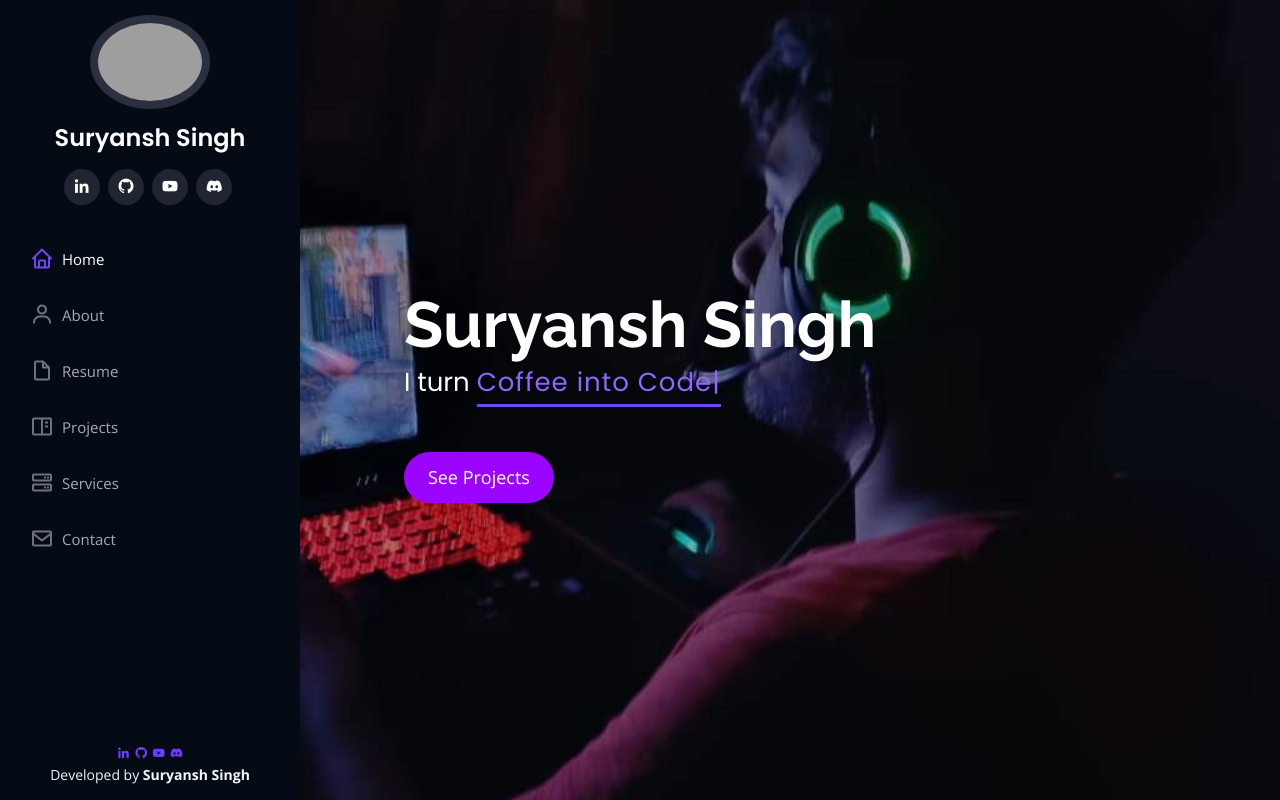
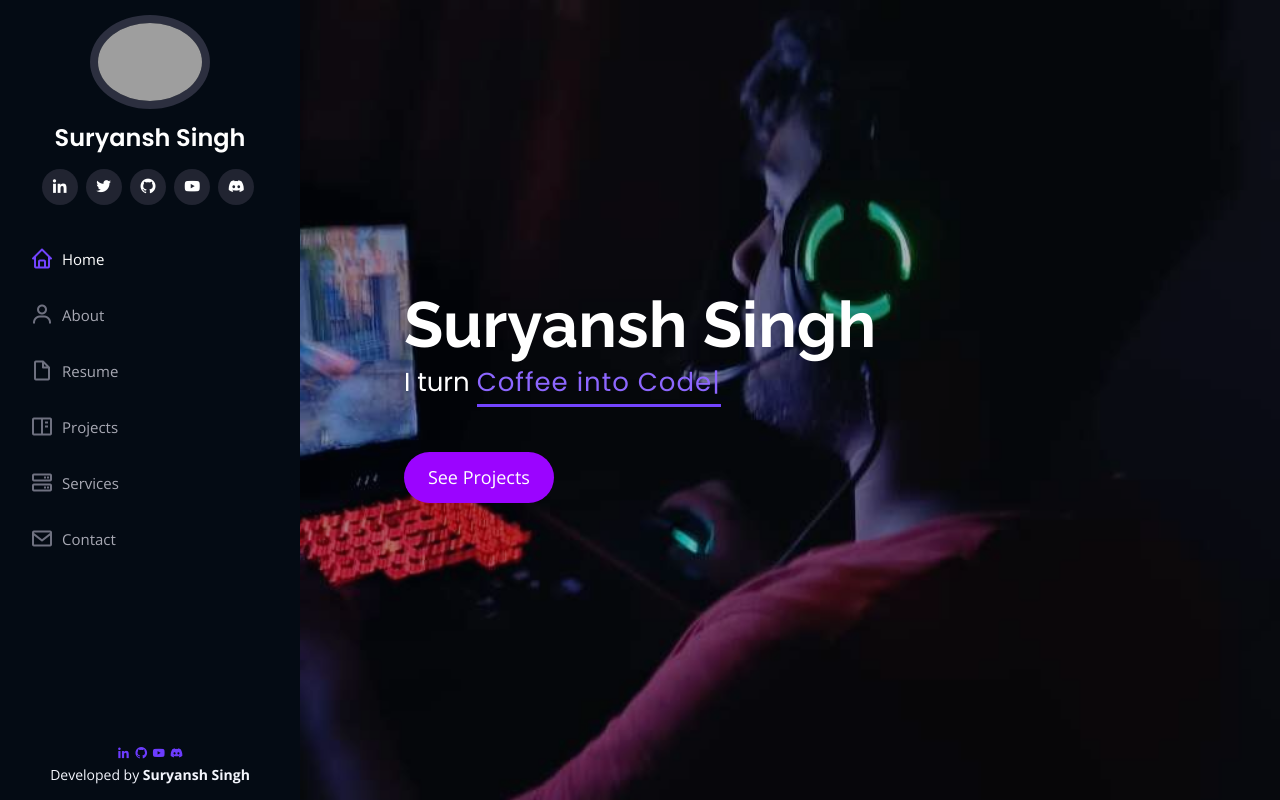
Before and after one commit to suryanshsingh2001/Suryansh-Portfolio, a plain HTML site: page index.html in a window 1280 px wide. Shown: the top 800 px of the page. Drawn offline with nearby package versions, Linux system fonts and the light colour scheme; grey boxes are pictures that could not be loaded.

Commit message:
Added X Link

```diff
--- a/index.html
+++ b/index.html
@@ -58,11 +58,13 @@
         <div class="social-links mt-3 text-center">
           <a href="https://linkedin.com/in/suryansh-singh-473187235" class="linkedin"><i
               class="bx bxl-linkedin"></i></a>
+          <a href="https://twitter.com/SuryanshSi2001" class="twitter"><i class="bx bxl-twitter"></i></a>
           <a href="https://github.com/suryanshsingh2001" class="github"><i class="bx bxl-github"></i></a>
           <a href="https://www.youtube.com/channel/UCdOIzCwJKE4ycrKJldJol-Q" class="youtube"><i
               class="bx bxl-youtube"></i></a>
           <a href="https://discordapp.com/users/294892066927017984" class="discord"><i
               class="bx bxl-discord-alt"></i></a>
+
 
         </div>
       </div>
@@ -241,7 +243,8 @@
                 title="Download in pdf">Download as PDF</a>
             </div>
             <div class="iframe-container">
-              <iframe src="https://drive.google.com/file/d/1EJWWbpgJDN4iOfJH1oePl2PTP00csTnh/preview" width="640" height="480" allow="autoplay"></iframe>
+              <iframe src="https://drive.google.com/file/d/1EJWWbpgJDN4iOfJH1oePl2PTP00csTnh/preview" width="640"
+                height="480" allow="autoplay"></iframe>
             </div>
           </div>
         </div>
```
